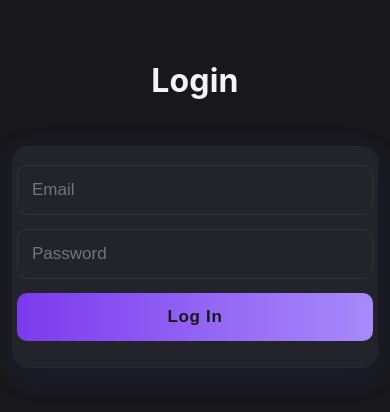
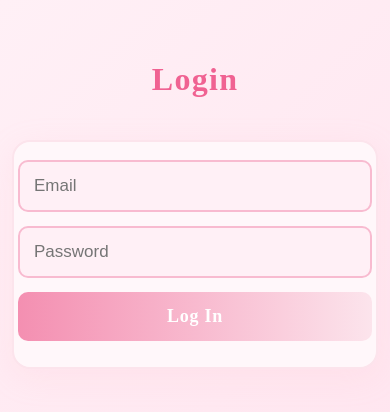
Before and after one commit to soniaferent/recipe-frontend, a Next.js app: page / in a window 390 px wide. Shown: the top 412 px of the page. Built offline with nearby package versions, Linux system fonts and the light colour scheme.

Commit message:
Update CSS with girly recipe app theme: pastel colors, improved mobile nav, and modern UI elements

```diff
--- a/app/globals.css
+++ b/app/globals.css
@@ -277,31 +277,38 @@ padding: 10px;
 */
 
 /*
-==================== MODERNIZED CSS ====================
+==================== GIRLY RECIPE APP CSS ====================
 */
 :root {
-  --background: #18181b;
-  --foreground: #f4f4f5;
-  --highlight: #23272f;
-  --card-bg: #23232b;
-  --card-shadow: 0 8px 32px rgba(80,80,255,0.10);
-  --border-color: #333;
-  --accent: #7c3aed;
-  --accent-light: #a78bfa;
-  --danger: #ef4444;
-  --success: #22d3ee;
-  --radius: 16px;
+  --background: #fff0f6;
+  --foreground: #4b224b;
+  --highlight: #ffe0ec;
+  --card-bg: #fff7fa;
+  --card-shadow: 0 8px 32px rgba(255, 182, 193, 0.15);
+  --border-color: #f8bbd0;
+  --accent: #f48fb1;
+  --accent-light: #fce4ec;
+  --danger: #f87171;
+  --success: #a7f3d0;
+  --nav-bg: #f8bbd0;
+  --nav-active: #f06292;
+  --radius: 18px;
+  --heading-font: 'Pacifico', 'Segoe Script', cursive;
 }
 
 html, body {
   margin: 0;
   padding: 0;
   min-height: 100vh;
-  color-scheme: dark;
+  color-scheme: light;
   background: var(--background);
   color: var(--foreground);
-  font-family: 'Inter', 'Segoe UI', 'Roboto', 'Arial', sans-serif;
+  font-family: 'Segoe UI', 'Roboto', 'Arial', sans-serif;
   letter-spacing: 0.01em;
+}
+
+body {
+  background: linear-gradient(135deg, #fff0f6 0%, #ffe0ec 100%);
 }
 
 * {
@@ -314,7 +321,14 @@ html, body {
   min-height: 100vh;
   align-items: center;
   padding: 40px 12px 100px 12px;
-  background: var(--background);
+  background: none;
+}
+
+h1, h2, h3 {
+  font-family: var(--heading-font);
+  color: var(--nav-active);
+  margin-bottom: 18px;
+  letter-spacing: 0.04em;
 }
 
 .search-bar {
@@ -325,10 +339,10 @@ html, body {
   width: 100%;
   max-width: 520px;
   margin: 32px auto 0 auto;
-  border: 1.5px solid var(--accent-light);
+  border: 2px solid var(--accent);
   border-radius: var(--radius);
   font-size: 20px;
-  box-shadow: 0 2px 8px rgba(0,0,0,0.08);
+  box-shadow: 0 2px 8px rgba(255,182,193,0.10);
   transition: border 0.2s;
 }
 
@@ -351,14 +365,14 @@ html, body {
   border-radius: var(--radius);
   padding: 32px 20px 24px 20px;
   box-shadow: var(--card-shadow);
-  border: 1.5px solid var(--highlight);
+  border: 2px solid var(--accent-light);
   transition: transform 0.18s, box-shadow 0.18s;
   position: relative;
 }
 .recipe-card:hover, .fav-recipe-card:hover {
   transform: translateY(-8px) scale(1.03);
-  box-shadow: 0 12px 40px 0 rgba(124,58,237,0.10);
-  border-color: var(--accent-light);
+  box-shadow: 0 12px 40px 0 rgba(244,143,177,0.15);
+  border-color: var(--accent);
 }
 
 .recipe-image {
@@ -366,60 +380,66 @@ html, body {
   height: 200px;
   object-fit: cover;
   margin-bottom: 20px;
-  border-radius: 12px;
-  border: 2.5px solid var(--accent-light);
-  background: #222;
-  box-shadow: 0 2px 12px rgba(124,58,237,0.08);
+  border-radius: 14px;
+  border: 3px solid var(--accent);
+  background: #fff0f6;
+  box-shadow: 0 2px 12px rgba(244,143,177,0.10);
 }
 
 .fav-button, .delete-button, .update-button {
   background: none;
   border: none;
-  font-size: 24px;
+  font-size: 26px;
   cursor: pointer;
   color: var(--foreground);
-  margin: 0 6px;
-  transition: color 0.18s, transform 0.18s;
+  margin: 0 8px;
+  transition: color 0.18s, transform 0.18s, background 0.18s;
   border-radius: 50%;
-  padding: 6px;
+  padding: 10px;
+  box-shadow: 0 2px 8px rgba(244,143,177,0.08);
 }
-.fav-button:hover { color: var(--accent); background: #23272f; }
-.delete-button:hover { color: var(--danger); background: #23272f; }
-.update-button:hover { color: var(--success); background: #23272f; }
+.fav-button:hover { color: #e75480; background: #ffe0ec; }
+.delete-button:hover { color: var(--danger); background: #ffe0ec; }
+.update-button:hover { color: #7c3aed; background: #e1bee7; }
 
 .bottom-nav {
   position: fixed;
   bottom: 0;
   left: 0;
   width: 100%;
-  background: var(--highlight);
-  padding: 20px 0 14px 0;
+  background: var(--nav-bg);
+  padding: 18px 0 10px 0;
   display: flex;
-  justify-content: center;
+  justify-content: space-around;
   z-index: 1000;
-  border-top: 2px solid var(--accent-light);
-  box-shadow: 0 -2px 12px rgba(0,0,0,0.10);
+  border-top: 2px solid var(--accent);
+  box-shadow: 0 -2px 12px rgba(244,143,177,0.10);
 }
 
 .nav-btn {
-  background: none;
+  background: linear-gradient(135deg, #fce4ec 0%, #f8bbd0 100%);
   border: none;
-  color: #fff;
+  color: var(--nav-active);
   font-size: 32px;
-  margin: 0 22px;
+  margin: 0 10px;
   cursor: pointer;
-  transition: color 0.18s, transform 0.18s;
+  transition: color 0.18s, transform 0.18s, background 0.18s;
   border-radius: 50%;
-  padding: 8px 12px;
+  padding: 16px 18px;
+  box-shadow: 0 2px 8px rgba(244,143,177,0.10);
+  display: flex;
+  align-items: center;
+  justify-content: center;
 }
 .nav-btn.active {
-  color: var(--accent);
-  background: #23232b;
+  color: #fff;
+  background: linear-gradient(135deg, #f06292 0%, #f8bbd0 100%);
   transform: scale(1.18);
+  box-shadow: 0 4px 16px #f06292a0;
 }
 .nav-btn:hover {
-  color: var(--success);
-  background: #23232b;
+  color: #fff;
+  background: linear-gradient(135deg, #f06292 0%, #f8bbd0 100%);
   transform: scale(1.18);
 }
 
@@ -433,16 +453,16 @@ html, body {
   box-shadow: var(--card-shadow);
   max-width: 420px;
   width: 100%;
-  border: 1.5px solid var(--highlight);
+  border: 2px solid var(--accent-light);
 }
 .add-recipe-form input, .add-recipe-form button, .add-recipe-form select,
 .add-category-form input, .add-category-form textarea, .add-category-form button {
   padding: 14px;
   border-radius: 10px;
-  border: 1.5px solid var(--border-color);
+  border: 2px solid var(--border-color);
   font-size: 17px;
   margin-bottom: 14px;
-  background: #23232b;
+  background: #fff0f6;
   color: var(--foreground);
   transition: border 0.18s;
 }
@@ -452,15 +472,17 @@ html, body {
 }
 .add-recipe-form button, .add-category-form button {
   background: linear-gradient(90deg, var(--accent) 0%, var(--accent-light) 100%);
-  color: #18181b;
+  color: #fff;
   font-weight: bold;
   cursor: pointer;
   transition: background 0.18s, transform 0.18s;
   border: none;
   letter-spacing: 0.04em;
+  font-family: var(--heading-font);
+  font-size: 18px;
 }
 .add-recipe-form button:hover, .add-category-form button:hover {
-  background: linear-gradient(90deg, var(--success) 0%, var(--accent-light) 100%);
+  background: linear-gradient(90deg, #f06292 0%, #f8bbd0 100%);
   color: #fff;
   transform: scale(1.06);
 }
@@ -474,7 +496,7 @@ html, body {
   border-radius: 10px;
   background: var(--highlight);
   font-size: 17px;
-  border: 1.5px solid var(--accent-light);
+  border: 2px solid var(--accent);
   color: var(--foreground);
   padding: 12px;
 }
@@ -491,7 +513,7 @@ html, body {
   padding: 12px 22px;
   margin: 8px 0;
   border-radius: 10px;
-  color: #fff;
+  color: #4b224b;
   align-items: center;
   font-size: 17px;
 }
@@ -511,13 +533,14 @@ html, body {
 }
 
 .warning {
-  background: yellow;
-  color: red;
+  background: #fffde7;
+  color: #d72660;
   padding: 12px;
   font-weight: bold;
   text-align: center;
   margin-bottom: 12px;
   border-radius: 8px;
+  border: 2px solid #f8bbd0;
 }
 
 .loading {
@@ -549,7 +572,15 @@ html, body {
   .search-bar, .sort-dropdown {
     max-width: 99vw;
   }
+  .bottom-nav {
+    padding: 10px 0 6px 0;
+  }
+  .nav-btn {
+    font-size: 28px;
+    padding: 10px 10px;
+    margin: 0 4px;
+  }
 }
 /*
-==================== END MODERNIZED CSS ====================
+==================== END GIRLY RECIPE APP CSS ====================
 */
```
